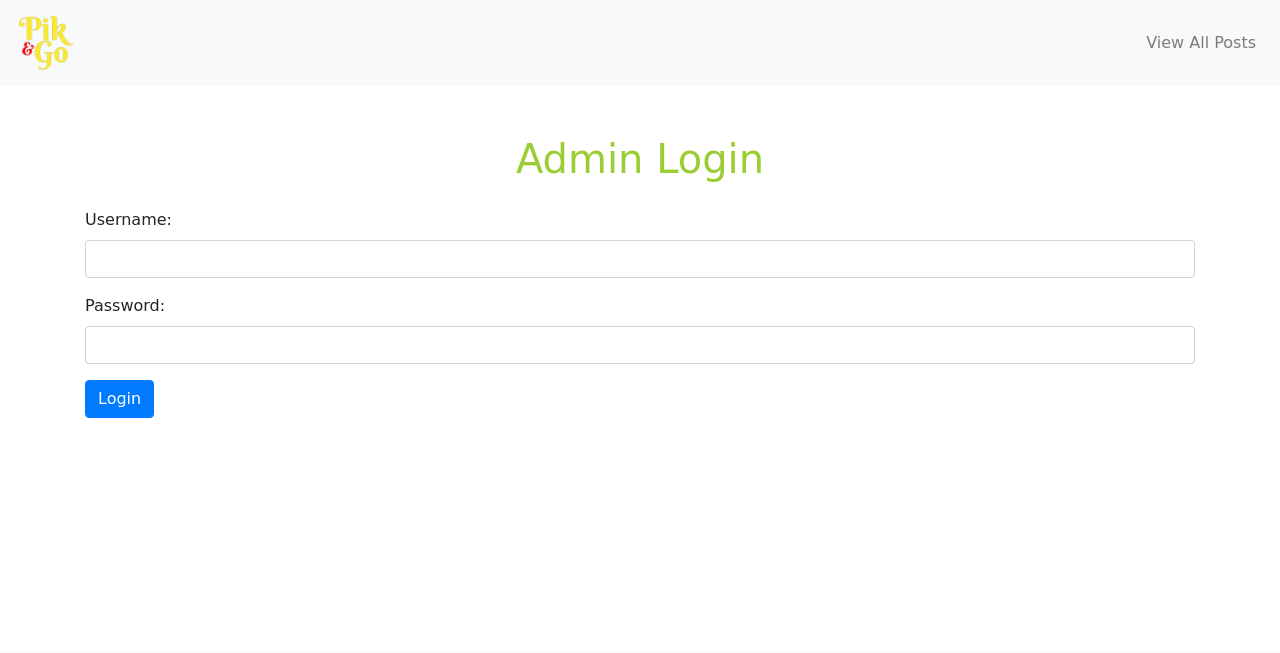
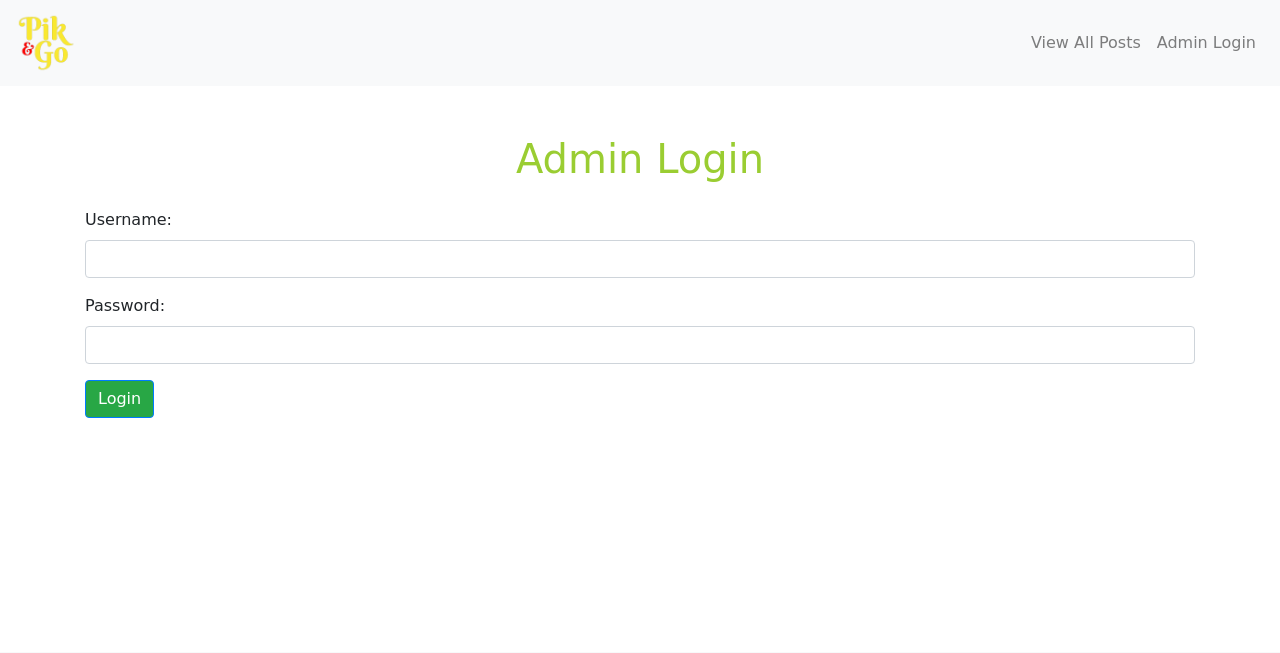
Before and after one commit to n-mbachia/projects, a Flask app: page /admin/login in a window 1280 px wide. Shown: the top 653 px of the page. Run offline with Flask 3, Linux system fonts and the light colour scheme; some libraries are stand-ins or nearby versions; some web fonts are replaced.

Commit message:
Add admin logout functionality and update admin login button style

```diff
--- a/flask_app/mn_pikngo_app/app.py
+++ b/flask_app/mn_pikngo_app/app.py
@@ -259,6 +259,18 @@ def delete_post(post_id):
     flash('Post deleted successfully', 'success')
     return redirect(url_for('admin_dashboard'))
 
+
+from flask_login import logout_user
+
+@app.route('/admin_logout')
+def admin_logout():
+    # Log out the current user
+    logout_user()
+    # Redirect to the homepage or login page
+
+    return redirect(url_for('index'))  # Assuming 'index' is the endpoint for your homepage
+
+
 """
 @app.route('/earlier_posts')
 @app.route('/post/<int:post_id>')
@@ -267,8 +279,7 @@ def delete_post(post_id):
 @app.route('/admin/dashboard', methods=['GET', 'POST'])
 @app.route('/admin/login', methods=['GET', 'POST'])
 @app.route('/post/<int:post_id>/delete', methods=['POST'])
-
-
+@app.route('/logout')
 
 
 """
--- a/flask_app/mn_pikngo_app/templates/admin_login.html
+++ b/flask_app/mn_pikngo_app/templates/admin_login.html
@@ -19,7 +19,7 @@
                 <input type="password" name="password" class="form-control" required>
             </div>
 
-            <button type="submit" class="btn btn-primary">Login</button>
+            <button type="submit" class="btn btn-primary bg-success">Login</button>
         </form>
     </div>
 {% endblock %}
--- a/flask_app/mn_pikngo_app/templates/base.html
+++ b/flask_app/mn_pikngo_app/templates/base.html
@@ -33,6 +33,10 @@
                 <li class="nav-item">
                     <a class="nav-link" href="{{ url_for('earlier_posts') }}">View All Posts</a>
                 </li>
+
+                <li class="nav-item">
+                    <a class="nav-link" href="{{ url_for('admin_login') }}">Admin Login</a>
+                </li>
             </ul>
         </div>
     </nav>
```
